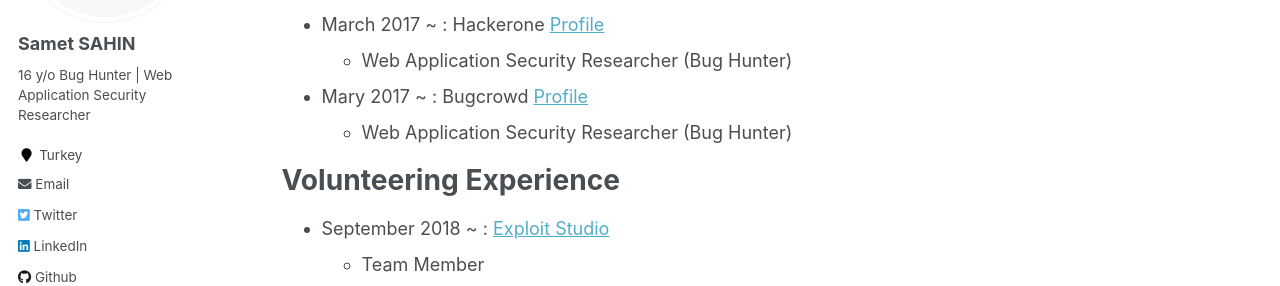
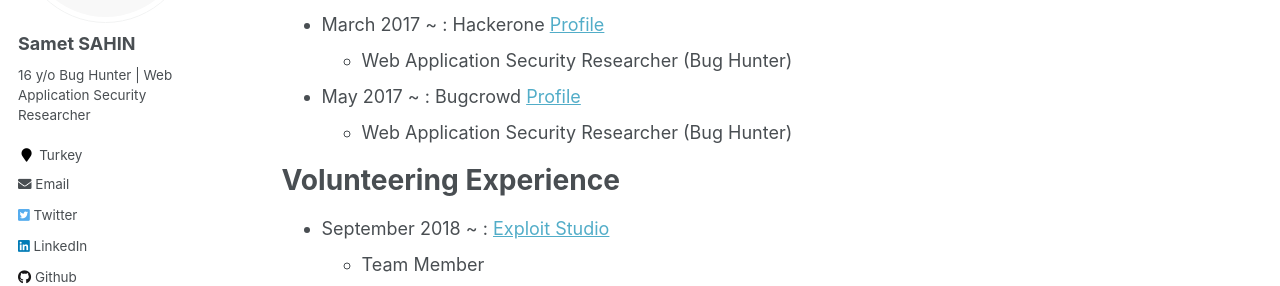
Before and after one commit to sametsahinnet/netwebsite, a Jekyll site: the page built from _pages/cv.md, in a window 1280 px wide and 900 px high. Shown: the part 270-556 px from the top of the window. Built offline with Jekyll 4.4.1, drawn with Linux system fonts in a browser that asks for light colours.

Commit message:
Update cv.md

```diff
--- a/_pages/cv.md
+++ b/_pages/cv.md
@@ -22,7 +22,7 @@ Work experience
   - Web Application Security Researcher (Bug Hunter)
 
 
-* Mary 2017 ~ : Bugcrowd [Profile](https://bugcrowd.com/samet)
+* May 2017 ~ : Bugcrowd [Profile](https://bugcrowd.com/samet)
   - Web Application Security Researcher (Bug Hunter)
 
 
```
